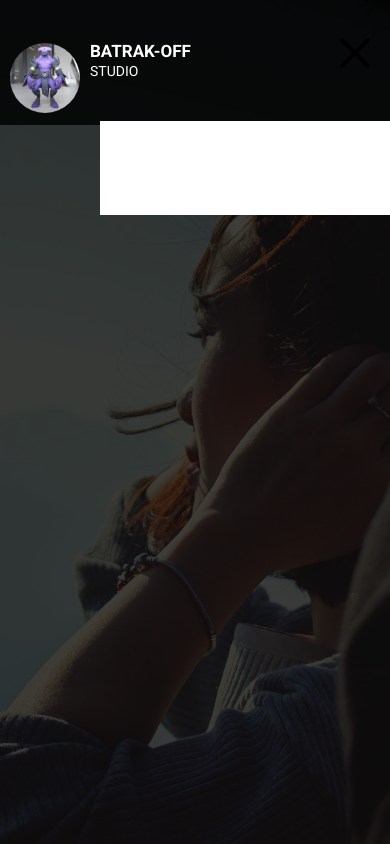
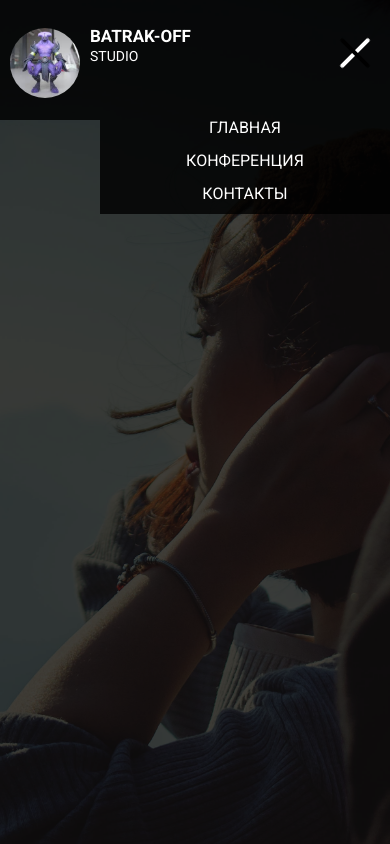
Before and after one commit to batrak-off/batrak-off.github.io, a plain HTML site: page index.html in a window 390 px wide. Both pictures are taken after a click on the button 355 px from the left and 60 px from the top of the page. Shown: the top 844 px of the page. Drawn offline with Linux system fonts and the light colour scheme; some packages are replaced by stand-ins of ours.

Commit message:
fix menu

```diff
--- a/css/media.css
+++ b/css/media.css
@@ -31,12 +31,21 @@ button {
 }
 
 @media (max-width: 991px) {
+
+    .active-menu {
+        display: block;
+        right: 0;
+        background: rgba(0, 0, 0, .8);
+    }
+    .hamburger--collapse .hamburger-inner {
+        background-color: #fff;
+    }
   header {
       max-width: 100%;
       height: auto;
   }
   header .logotipe-wrap {
-    padding-top: 30px;
+    padding-top: 15px;
     float: left;
     display: -webkit-flex;
     display: -moz-flex;
@@ -64,11 +73,11 @@ button {
     right: -290px;
     max-width: 290px;
     width: 100%;
-    top: 121px;
+    top: 120px;
     display: none;
     -webkit-transition: all .3s;
     transition: all .3s;
-    background: #ffffff;
+    background: rgba(0, 0, 0, .8);
   }
   header nav .menu {
     display: block;
--- a/js/common.js
+++ b/js/common.js
@@ -253,12 +253,12 @@ $(document).ready(function(){
 			else {
 				$('body').addClass('modal-open').append('<div class="modal-backdrop nav-backdrop fade in"></div>');
 				$(this).toggleClass("is-active");
-				$('nav').addClass('nav-active');
+				$('nav').addClass('active-menu');
 
 				$('.nav-backdrop').click(function () {
 					$('.hamburger').removeClass('is-active');
 					$('body').removeClass('modal-open');
-					$('nav').removeClass('nav-active');
+					$('nav').removeClass('active-menu');
 					$(this).remove();
 				});
 
```
